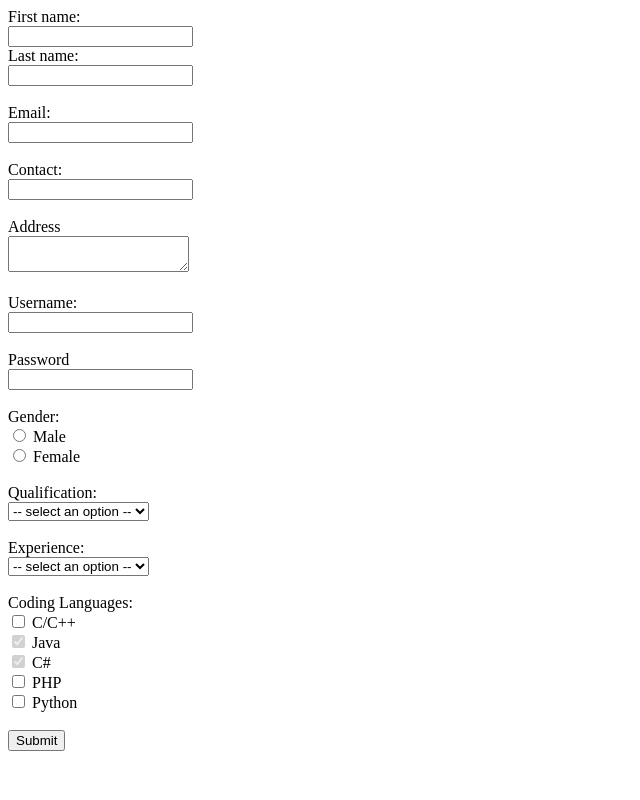
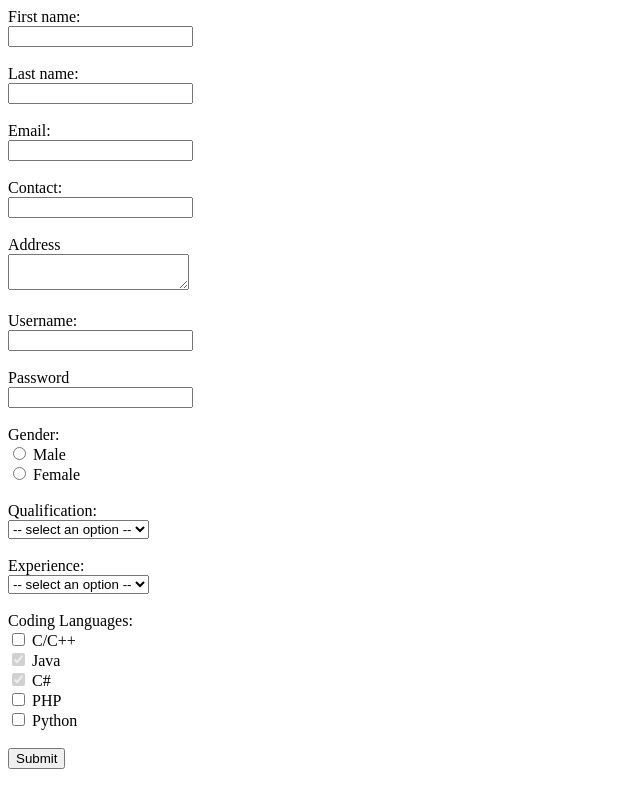
Before and after one commit to BivekMali/BasicWebDevelopment, a plain HTML site: page JavaScript/Assgnment1/index.html in a window 1280 px wide. Shown: the whole page, without its empty margins (0-640 px from the left). Drawn offline with Linux system fonts and the light colour scheme.

Commit message:
Update index.html

```diff
--- a/JavaScript/Assgnment1/index.html
+++ b/JavaScript/Assgnment1/index.html
@@ -6,7 +6,7 @@
 
     <form id="form">
         <label for="fname">First name:</label><br>
-        <input type="text" id="fname"><br>
+        <input type="text" id="fname"><br><br>
         <label for="lname">Last name:</label><br>
         <input type="text" id="lname"><br><br>
         <label for="email">Email:</label><br>
```
